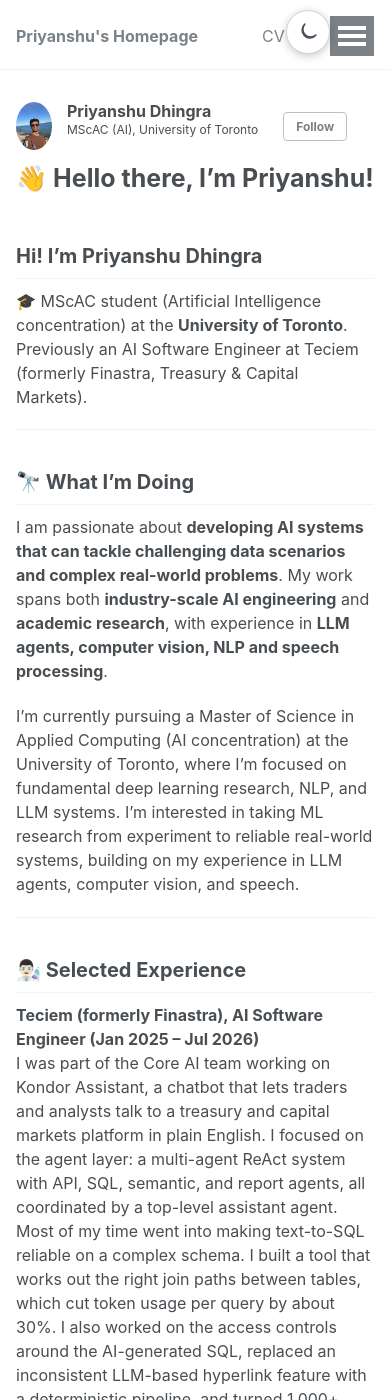
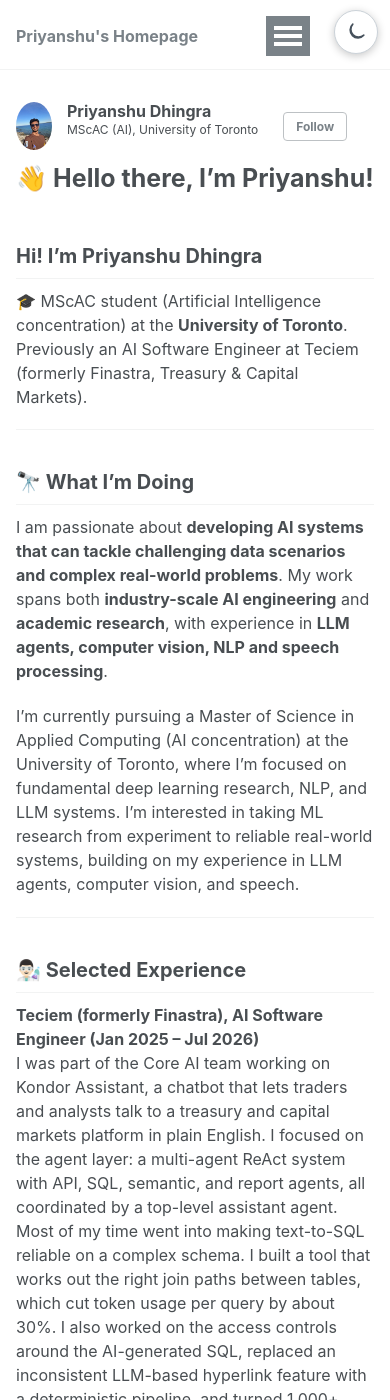
Before and after one commit to PriyanshuDhingra/priyanshudhingra.github.io, a Jekyll site: the page built from _pages/about.md, in a window 390 px wide and 1400 px high. Built offline with Jekyll 4.4.1, drawn with Linux system fonts in a browser that asks for light colours.

Commit message:
Reserve mobile header space for theme toggle

```diff
--- a/_includes/head.html
+++ b/_includes/head.html
@@ -29,7 +29,7 @@
 
 <!-- For all browsers -->
 
-<link rel="stylesheet" href="{{ base_path }}/assets/css/main.css?v=theme-toggle-20261017-1">
+<link rel="stylesheet" href="{{ base_path }}/assets/css/main.css?v=theme-toggle-20261017-2">
 
 <style>
   /* Keep the mode switch visible even if a cached compiled stylesheet is served. */
@@ -79,7 +79,18 @@
   :root[data-theme="dark"] #theme-toggle .theme-toggle__moon { display: none !important; }
 
   @media (max-width: 600px) {
-    #theme-toggle { top: 10px !important; right: 60px !important; }
+    /* Reserve a separate slot so navigation measures only the space it can use. */
+    .masthead__menu { padding-right: 64px; }
+    #site-nav { min-width: 0; }
+    #site-nav .masthead__menu-item--lg { padding-right: 0; }
+    #site-nav .masthead__menu-item--lg a {
+      max-width: calc(100vw - 180px);
+      margin-right: 0;
+      overflow: hidden;
+      text-overflow: ellipsis;
+      white-space: nowrap;
+    }
+    #theme-toggle { top: 10px !important; right: 12px !important; }
   }
 </style>
 
--- a/_sass/_dark-mode.scss
+++ b/_sass/_dark-mode.scss
@@ -206,7 +206,17 @@ html[data-theme="dark"] {
 }
 
 @media (max-width: 600px) {
-  .theme-toggle { top: 10px; right: 60px; width: 40px; height: 40px; }
+  .masthead__menu { padding-right: 64px; }
+  #site-nav { min-width: 0; }
+  #site-nav .masthead__menu-item--lg { padding-right: 0; }
+  #site-nav .masthead__menu-item--lg a {
+    max-width: calc(100vw - 180px);
+    margin-right: 0;
+    overflow: hidden;
+    text-overflow: ellipsis;
+    white-space: nowrap;
+  }
+  .theme-toggle { top: 10px; right: 12px; width: 44px; height: 44px; }
 }
 
 @media (prefers-reduced-motion: no-preference) {
```
